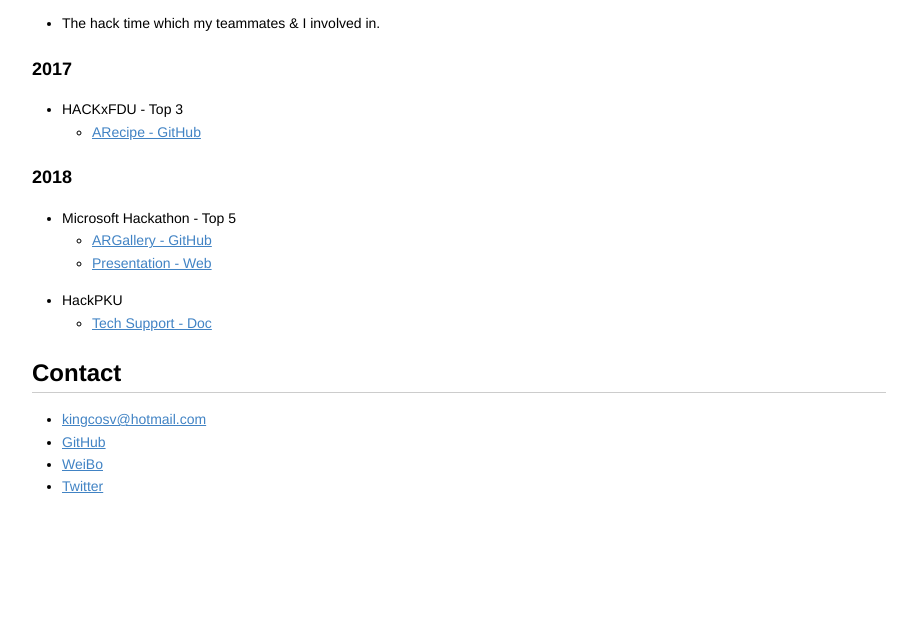
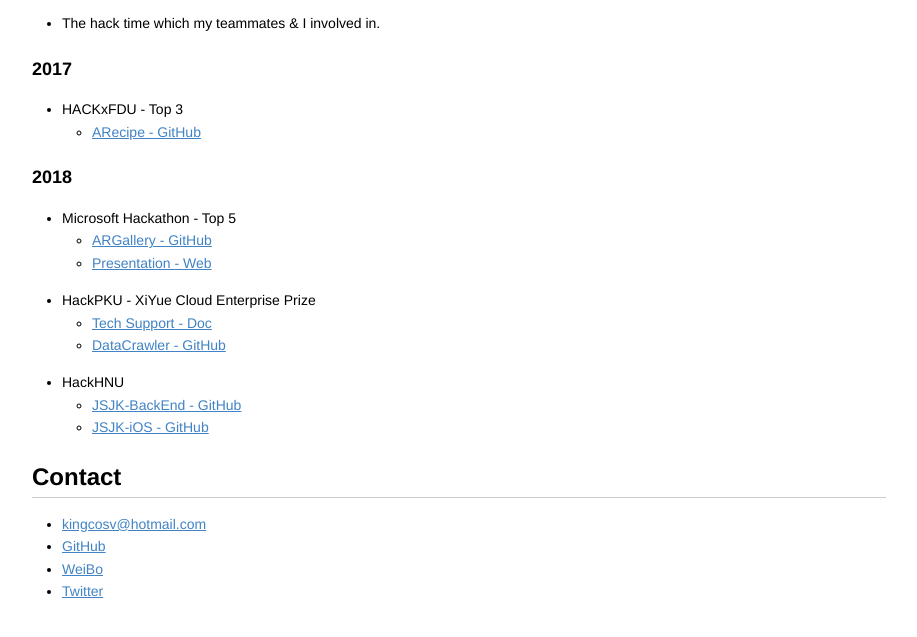
Before and after one commit to Hack-Time/hack-time.github.io, a plain HTML site: page index.html in a window 1280 px wide. Shown: the part 127-764 px from the top of the page, without its empty margins (181-1098 px from the left). Drawn offline with nearby package versions, Linux system fonts and the light colour scheme; some packages are replaced by stand-ins of ours.

Commit message:
Add HackPKU & HackHNU

```diff
--- a/index.html
+++ b/index.html
@@ -554,10 +554,17 @@ div.prism-show-language > div.prism-show-language-label {
 <li><a href="https://github.com/Hack-Time/ARGallery">ARGallery - GitHub</a></li>
 <li><a href="https://hack-time.github.io/ARGallery">Presentation - Web</a></li>
 </ul></li>
-<li>HackPKU
+<li>HackPKU - XiYue Cloud Enterprise Prize
 
 <ul>
 <li><a href="https://hack-time.github.io/2018/HackPKU/Tech-Support">Tech Support - Doc</a></li>
+<li><a href="https://github.com/Hack-Time/DataCrawler">DataCrawler - GitHub</a></li>
+</ul></li>
+<li>HackHNU
+
+<ul>
+<li><a href="https://github.com/Hack-Time/JSJK-BackEnd">JSJK-BackEnd - GitHub</a></li>
+<li><a href="https://github.com/Hack-Time/JSJK-iOS">JSJK-iOS - GitHub</a></li>
 </ul></li>
 </ul>
 
```
Also changed, not shown: 1 other file.
